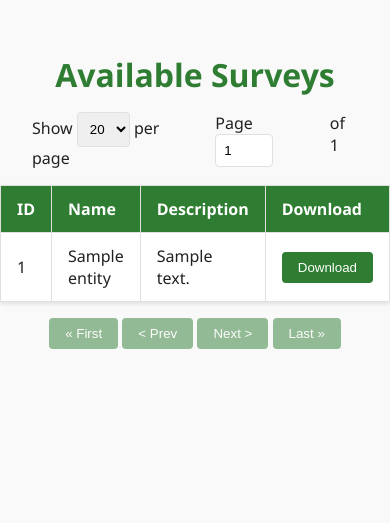
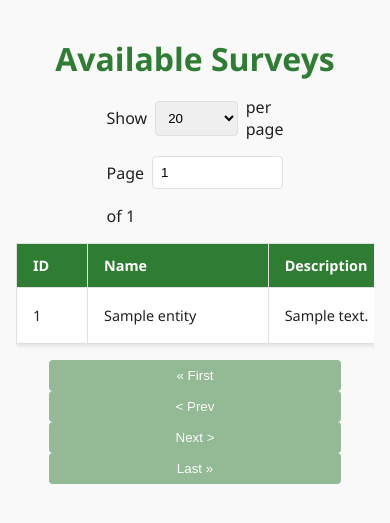
Before and after one commit to toluwanithepm/survey_export_app, a Flask app: page / in a window 390 px wide. Shown: the top 523 px of the page. Run offline with Flask 3, Linux system fonts and the light colour scheme; tables that the repository leaves empty hold one stand-in row (values such as "Sample post").

Commit message:
style: improve layout and responsiveness of survey page with updated CSS

```diff
--- a/templates/index.html
+++ b/templates/index.html
@@ -5,7 +5,6 @@
   <meta name="viewport" content="width=device-width, initial-scale=1.0">
   <title>Survey Exports</title>
   <style>
-    /* Theme Variables */
     :root {
       --primary: #2e7d32;
       --primary-light: #60ad5e;
@@ -15,53 +14,131 @@
       --text: #212121;
       --border: #e0e0e0;
     }
+
     * { box-sizing: border-box; }
+
     body {
-      margin: 0; padding: 2rem;
+      margin: 0;
+      padding: 2rem;
       font-family: 'Segoe UI', sans-serif;
       background: var(--background);
       color: var(--text);
-      display: flex; flex-direction: column;
+      display: flex;
+      flex-direction: column;
       align-items: center;
     }
-    h1 { color: var(--primary); margin-bottom: 1rem; }
-    .controls { margin-bottom: 1rem; display: flex; gap: 1rem; }
-    select, input[type="number"] {
-      padding: 0.5rem; border: 1px solid var(--border);
+
+    h1 {
+      color: var(--primary);
+      margin-bottom: 1rem;
+      text-align: center;
+    }
+
+    .controls {
+      margin-bottom: 1rem;
+      display: flex;
+      gap: 1rem;
+      flex-wrap: wrap;
+      justify-content: center;
+    }
+
+    .controls label {
+      display: flex;
+      align-items: center;
+      gap: 0.5rem;
+    }
+
+    select,
+    input[type="number"] {
+      padding: 0.5rem;
+      border: 1px solid var(--border);
       border-radius: 4px;
     }
+
     button {
-      background: var(--primary); color: var(--on-primary);
-      border: none; padding: 0.5rem 1rem;
-      border-radius: 4px; cursor: pointer;
+      background: var(--primary);
+      color: var(--on-primary);
+      border: none;
+      padding: 0.5rem 1rem;
+      border-radius: 4px;
+      cursor: pointer;
       transition: background 0.2s;
     }
-    button:hover { background: var(--primary-light); }
+
+    button:hover {
+      background: var(--primary-light);
+    }
+
+    .table-container {
+      width: 100%;
+      overflow-x: auto;
+      max-width: 100%;
+    }
+
     table {
-      width: 100%; max-width: 800px;
+      width: 100%;
+      min-width: 600px;
       border-collapse: collapse;
       background: var(--surface);
-      box-shadow: 0 2px 4px rgba(0,0,0,0.1);
+      box-shadow: 0 2px 4px rgba(0, 0, 0, 0.1);
       margin-bottom: 1rem;
     }
+
     th, td {
       padding: 0.75rem 1rem;
       border: 1px solid var(--border);
       text-align: left;
     }
+
     th {
       background: var(--primary);
       color: var(--on-primary);
-      position: sticky; top: 0;
+      position: sticky;
+      top: 0;
+      z-index: 1;
     }
+
     tbody tr:nth-child(even) { background: var(--background); }
     tbody tr:hover { background: var(--primary-light); color: var(--on-primary); }
-    .pagination { display: flex; gap: 0.5rem; }
-    .pagination button[disabled] { opacity: 0.5; cursor: default; }
+
+    .pagination {
+      display: flex;
+      gap: 0.5rem;
+      flex-wrap: wrap;
+      justify-content: center;
+    }
+
+    .pagination button[disabled] {
+      opacity: 0.5;
+      cursor: default;
+    }
+
+    @media (max-width: 768px) {
+      body { padding: 1rem; }
+
+      .controls {
+        flex-direction: column;
+        align-items: stretch;
+      }
+
+      .controls label {
+        justify-content: space-between;
+        width: 100%;
+      }
+
+      select, input[type="number"], button {
+        width: 100%;
+      }
+
+      table {
+        font-size: 0.9rem;
+      }
+    }
   </style>
 </head>
 <body>
   <h1>Available Surveys</h1>
+
   <form class="controls" method="get" action="/">
     <label>Show
       <select id="limitSelect" name="limit" onchange="this.form.submit()">
@@ -76,6 +153,7 @@
     <span>of {{ total_pages }}</span>
   </form>
 
+  <div class="table-container">
     <table id="surveyTable">
       <thead>
         <tr><th>ID</th><th>Name</th><th>Description</th><th>Download</th></tr>
@@ -96,6 +174,7 @@
         {% endfor %}
       </tbody>
     </table>
+  </div>
 
   <div class="pagination">
     <form method="get" action="/">
@@ -108,7 +187,6 @@
   </div>
 
   <script>
-    // Real-time polling for new surveys
     const surveyLimit = JSON.parse('{{ limit | tojson }}');
     const currentPage = JSON.parse('{{ page | tojson }}');
     const refreshInterval = 5000; // 5 seconds
@@ -122,7 +200,6 @@
         data.forEach(s => {
           if (!existingIds.has(String(s.id))) {
             existingIds.add(String(s.id));
-            // Only append if it fits current page & limit
             const rowIndex = data.findIndex(x => x.id === s.id);
             const start = (currentPage - 1) * surveyLimit;
             const end = start + surveyLimit;
@@ -147,6 +224,7 @@
         console.error('Real-time fetch error', e);
       }
     }
+
     setInterval(fetchSurveys, refreshInterval);
   </script>
 </body>
```
Lines whose indentation alone changed are shown as unchanged.
